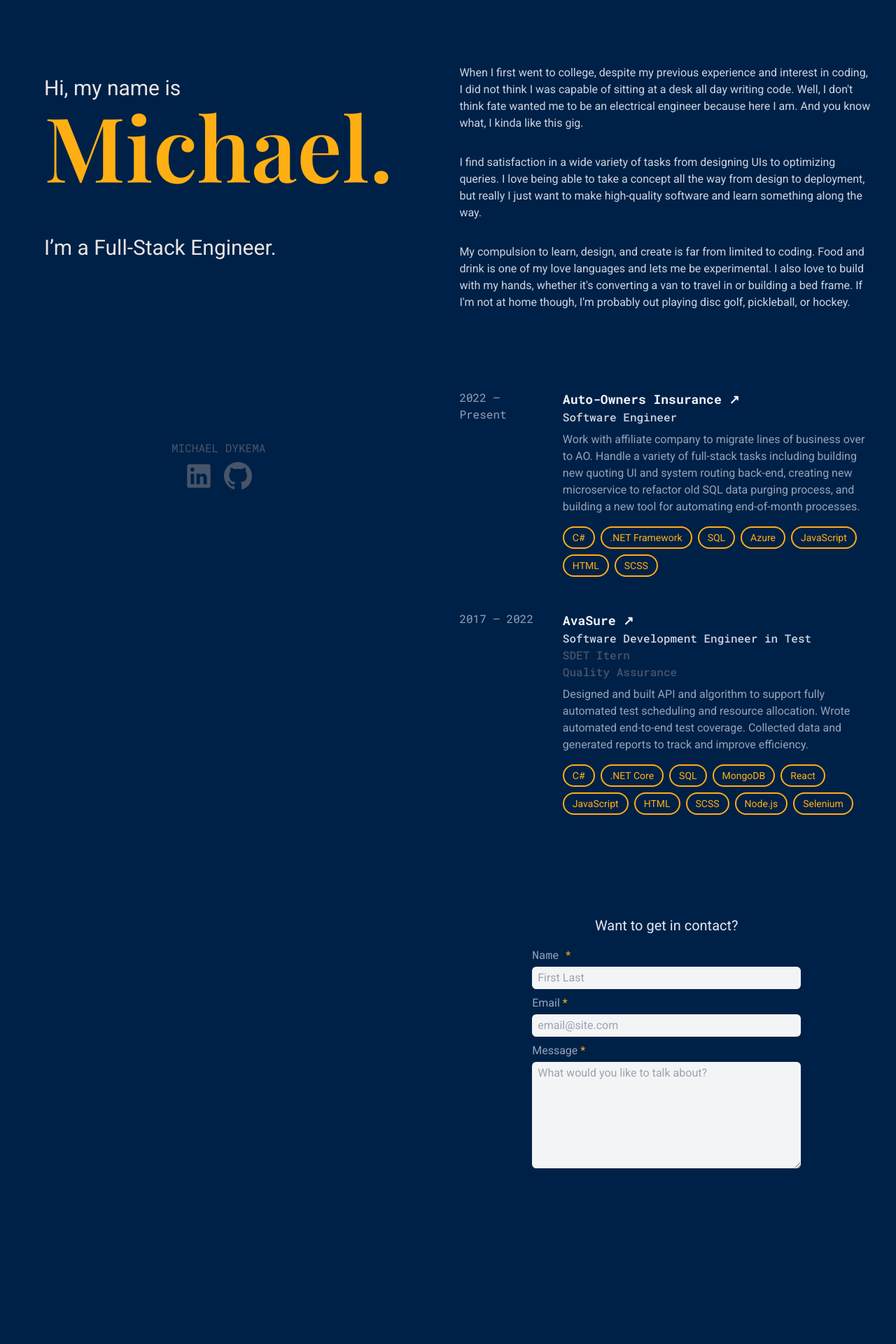
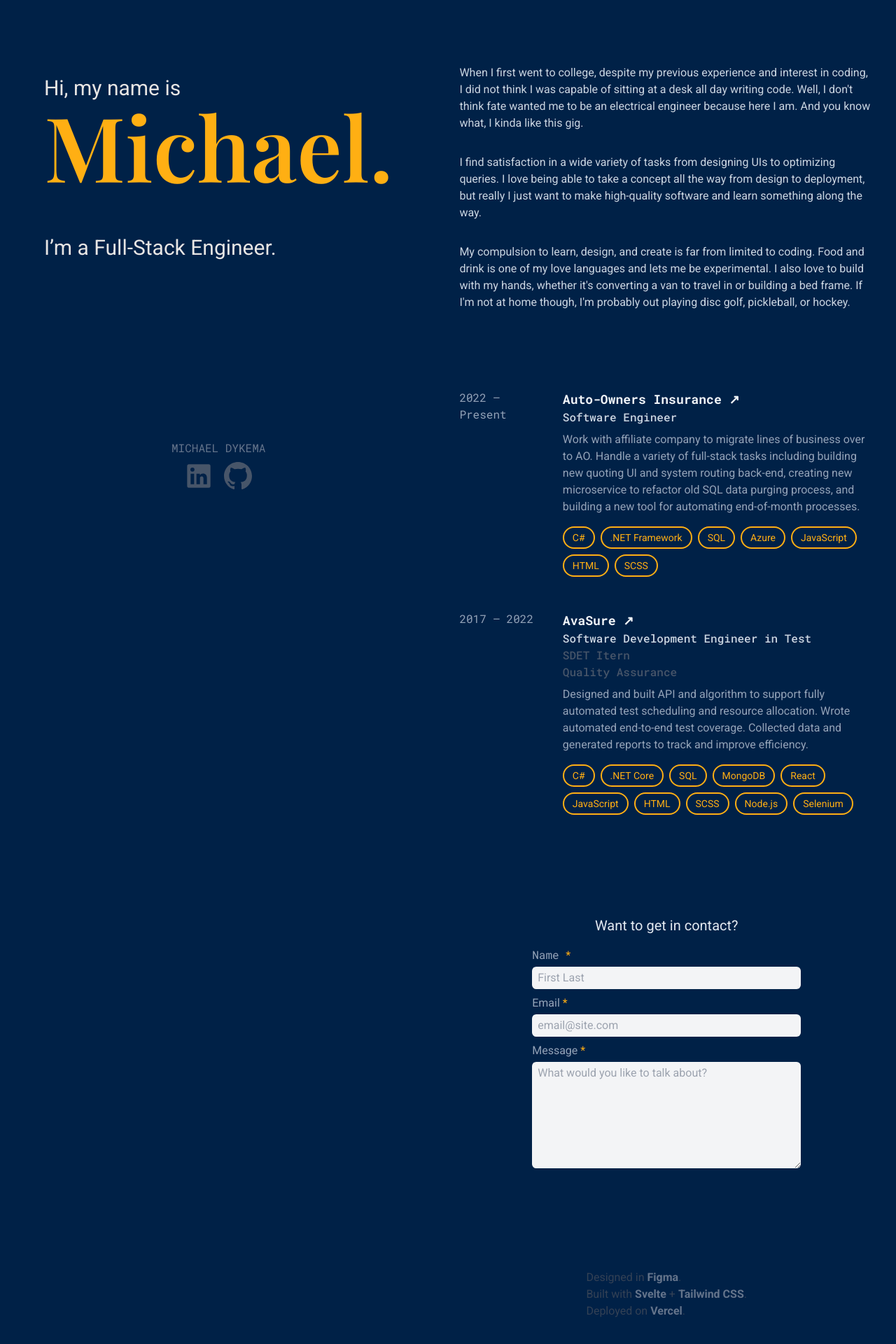
Before and after one commit to HobbesMD/dykema-dev, a SvelteKit app: page / in a window 1280 px wide. Shown: the part 148-2068 px from the top of the page at 70% size. Built offline with nearby package versions, Linux system fonts and the light colour scheme; a web font is replaced by a local one.

Commit message:
Add footer with tools used

```diff
--- a/src/routes/+page.svelte
+++ b/src/routes/+page.svelte
@@ -51,7 +51,7 @@
         <h1 class="text-orange playfair-display font-semibold text-8xl sm:text-9xl lg:text-8xl xl:text-9xl">Michael.</h1>
         <h2 class="text-stone-200 text-3xl mt-16">I’m a Full-Stack Engineer.</h2>
       </div>
-      <p class="w-full text-center text-slate-600 uppercase pt-64 roboto-mono">Michael Dykema</p>
+      <p class="w-full text-center text-slate-500 uppercase pt-64 roboto-mono">Michael Dykema</p>
       <ul class="flex justify-center space-x-4 text-slate-600 pt-2">
         <li title="LinkedIn">
           <a href="https://www.linkedin.com/in/michaeldykema/" target="_blank">
@@ -104,10 +104,15 @@
               />
           </ol>
         </section>
-        <section id="contact" class="flex flex-col items-center pt-24 mb-64">
+        <section id="contact" class="flex flex-col items-center pt-24 mb-36">
           <h1 class="text-slate-200 text-xl mb-4">Want to get in contact?</h1>
           <ContactForm />
         </section>
+        <div class="text-slate-700 w-fit mx-auto mb-12">
+          <p>Designed in <b class="text-slate-500">Figma</b>.</p>
+          <p>Built with <b class="text-slate-500">Svelte</b> + <b class="text-slate-500">Tailwind CSS</b>.</p>
+          <p>Deployed on <b class="text-slate-500">Vercel</b>.</p>
+        </div>
       </div>
     </main>
   </div>
```
